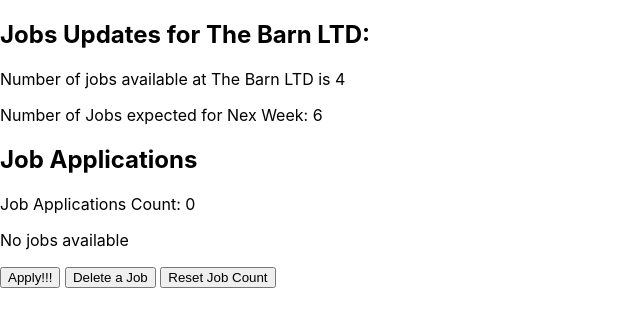
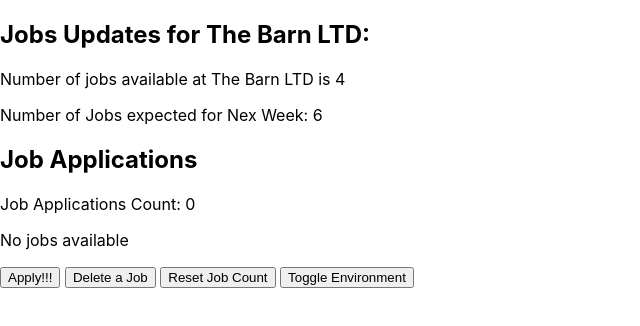
Before and after one commit to Davsan88/dynamic-job-board, a React (Create React App) app: page / in a window 1280 px wide. Shown: the top 326 px of the page, without its empty margins (0-640 px from the left). Built offline with nearby package versions, Linux system fonts and the light colour scheme.

Commit message:
Update JobCounter.js

```diff
--- a/src/JobCounter.js
+++ b/src/JobCounter.js
@@ -45,6 +45,7 @@
       <button onClick={handleAddJob}>Apply!!!</button>  {/* Button to add a job application*/}
       <button onClick={removeJob}>Delete a Job</button>  {/* Button to remove a job application*/}
       <button onClick={resetJobCount}>Reset Job Count</button>  {/* Button to reset the job applications count */}
+      <button onClick={toggleEnvironment}>Toggle Environment</button>
     </div>
   )
 }
```
